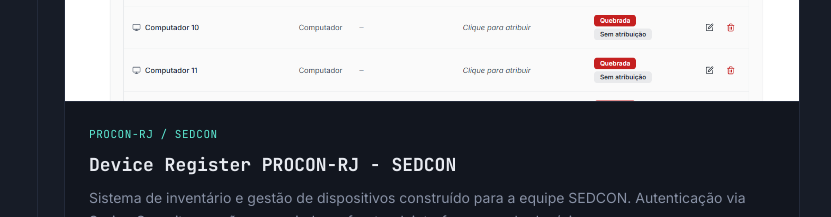
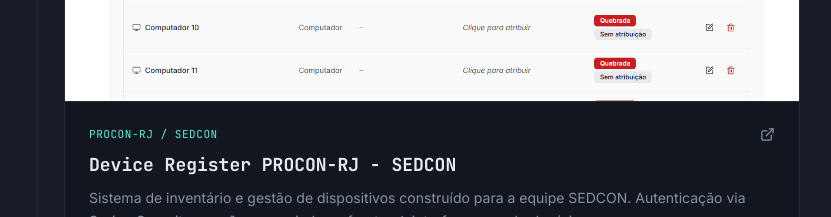
Before and after one commit to GuilhermeCosM/Portfolio-GuilhermedaCostaDev, a React (Vite) app: page / in a window 1280 px wide. Shown: the part 2000-2217 px from the top of the page, without its empty margins (224-1055 px from the left). Built offline with nearby package versions, Linux system fonts and the light colour scheme; the HTML template or start-up script is replaced by a standard one.

Commit message:
Add project URLs for Device Register and Financial Manager

```diff
--- a/src/data/projects.ts
+++ b/src/data/projects.ts
@@ -6,6 +6,7 @@
     title: "Device Register PROCON-RJ - SEDCON",
     desc: "Sistema de inventário e gestão de dispositivos construído para a equipe SEDCON. Autenticação via Spring Security, sessão gerenciada no frontend, interface com shadcn/ui.",
     stack: ["Spring Boot", "React", "TypeScript", "PostgreSQL", "shadcn/ui"],
+    url: "https://github.com/GuilhermeCosM/DEVICE-REGISTER-PROCON-RJ-SEDCON",
     image: "/projects/device-register-sedcon.png",
   },
   {
@@ -21,6 +22,7 @@
     title: "Financial Manager",
     desc: "Aplicação web de finanças pessoais com sistema de login, modelagem de usuários e transações, e dashboard com projeções financeiras. Ambiente containerizado com Docker.",
     stack: ["FastAPI", "React", "Vite", "PostgreSQL", "Docker"],
+    url: "https://github.com/GuilhermeCosM/Financial-Manager",
     image: "/projects/financial-manager.png",
   },
 ];
```
